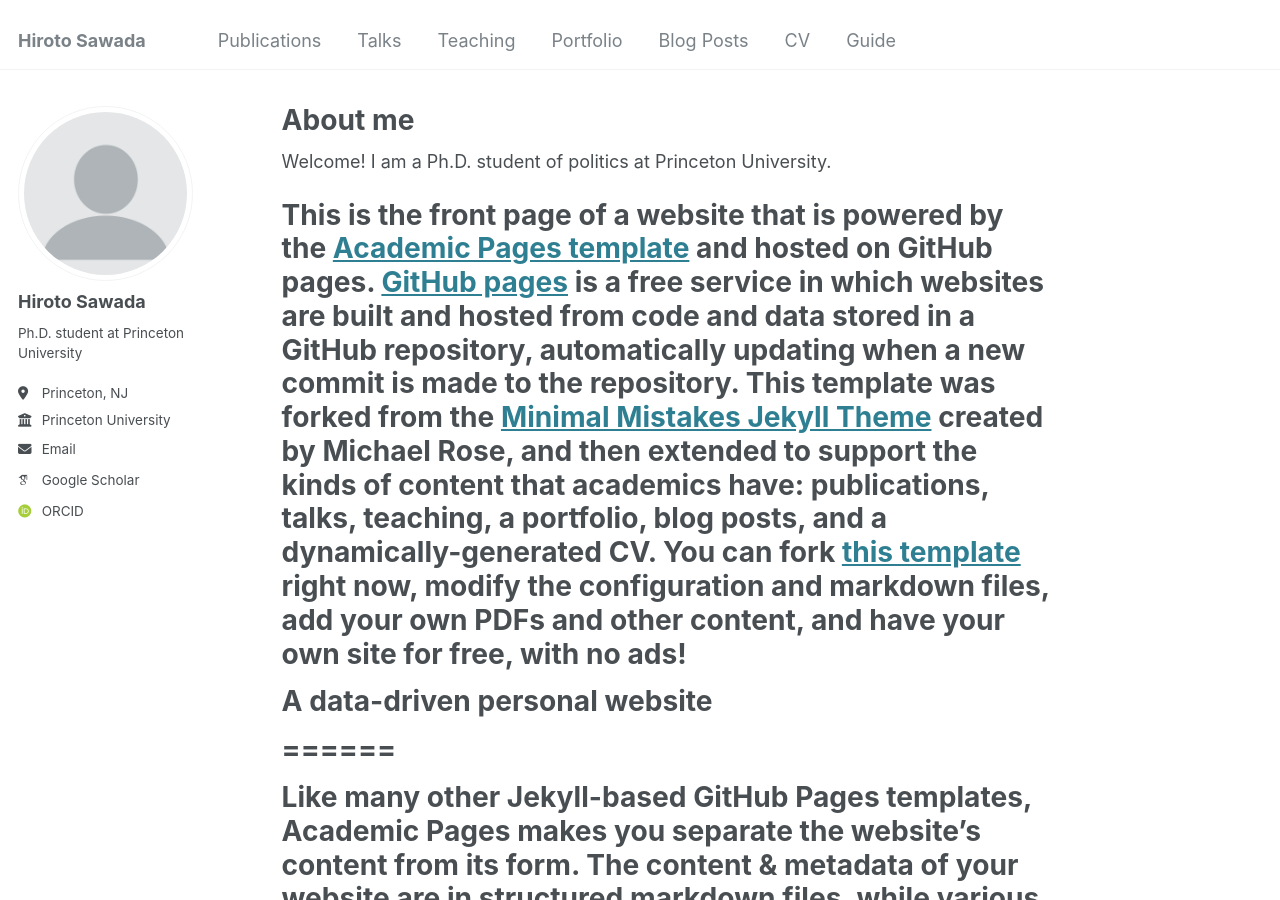
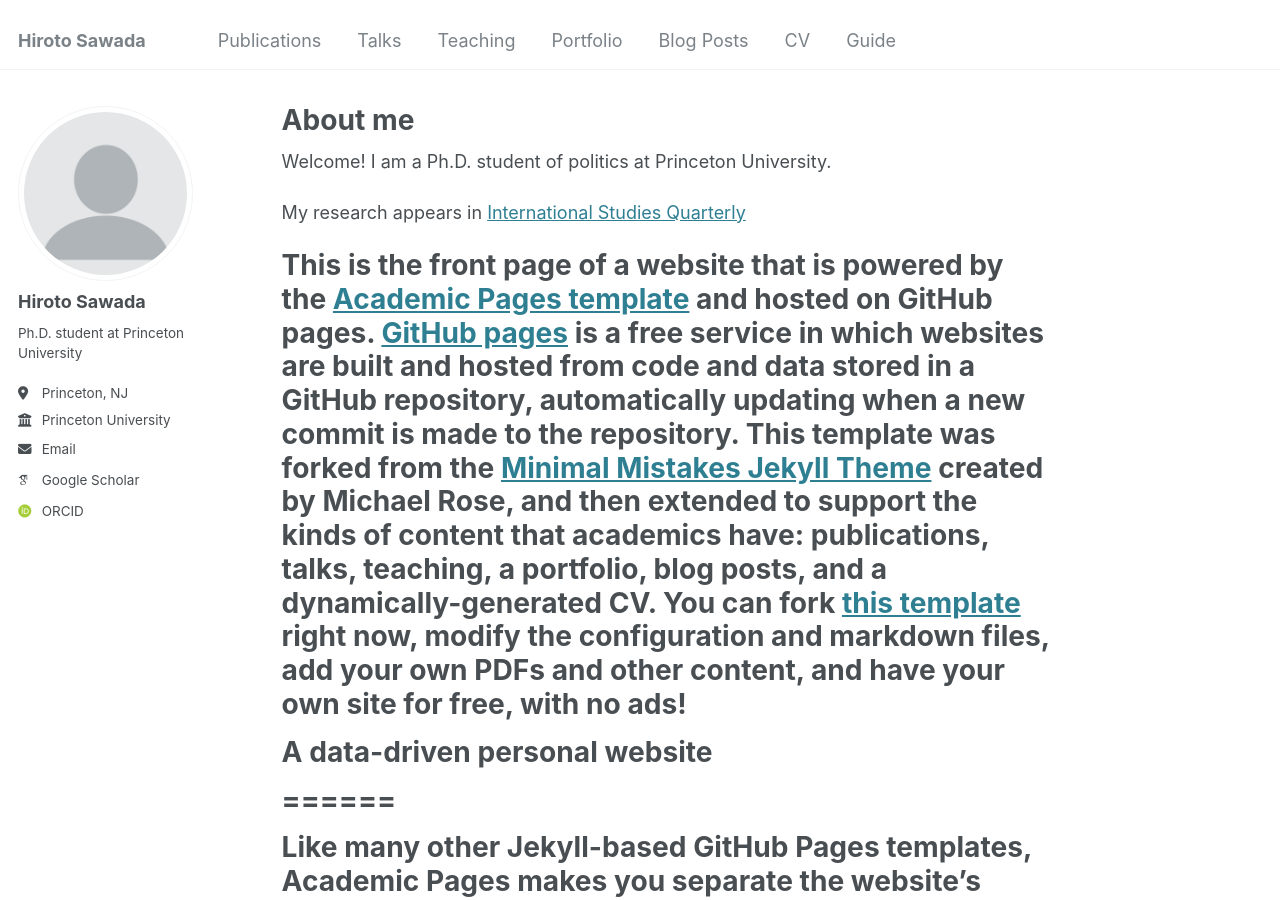
Before and after one commit to hiroto-sawada/hirotosawada.github.io, a Jekyll site: the page built from _pages/about.md, in a window 1280 px wide and 900 px high. Built offline with Jekyll 4.4.1, drawn with Linux system fonts in a browser that asks for light colours; some web fonts are replaced.

Commit message:
Update about.md

```diff
--- a/_pages/about.md
+++ b/_pages/about.md
@@ -8,6 +8,8 @@ redirect_from:
 ---
 
 Welcome! I am a Ph.D. student of politics at Princeton University.
+
+My research appears in [International Studies Quarterly](https://doi.org/10.1093/isq/sqae023)
 
 # This is the front page of a website that is powered by the [Academic Pages template](https://github.com/academicpages/academicpages.github.io) and hosted on GitHub pages. [GitHub pages](https://pages.github.com) is a free service in which websites are built and hosted from code and data stored in a GitHub repository, automatically updating when a new commit is made to the repository. This template was forked from the [Minimal Mistakes Jekyll Theme](https://mmistakes.github.io/minimal-mistakes/) created by Michael Rose, and then extended to support the kinds of content that academics have: publications, talks, teaching, a portfolio, blog posts, and a dynamically-generated CV. You can fork [this template](https://github.com/academicpages/academicpages.github.io) right now, modify the configuration and markdown files, add your own PDFs and other content, and have your own site for free, with no ads!
 
```
